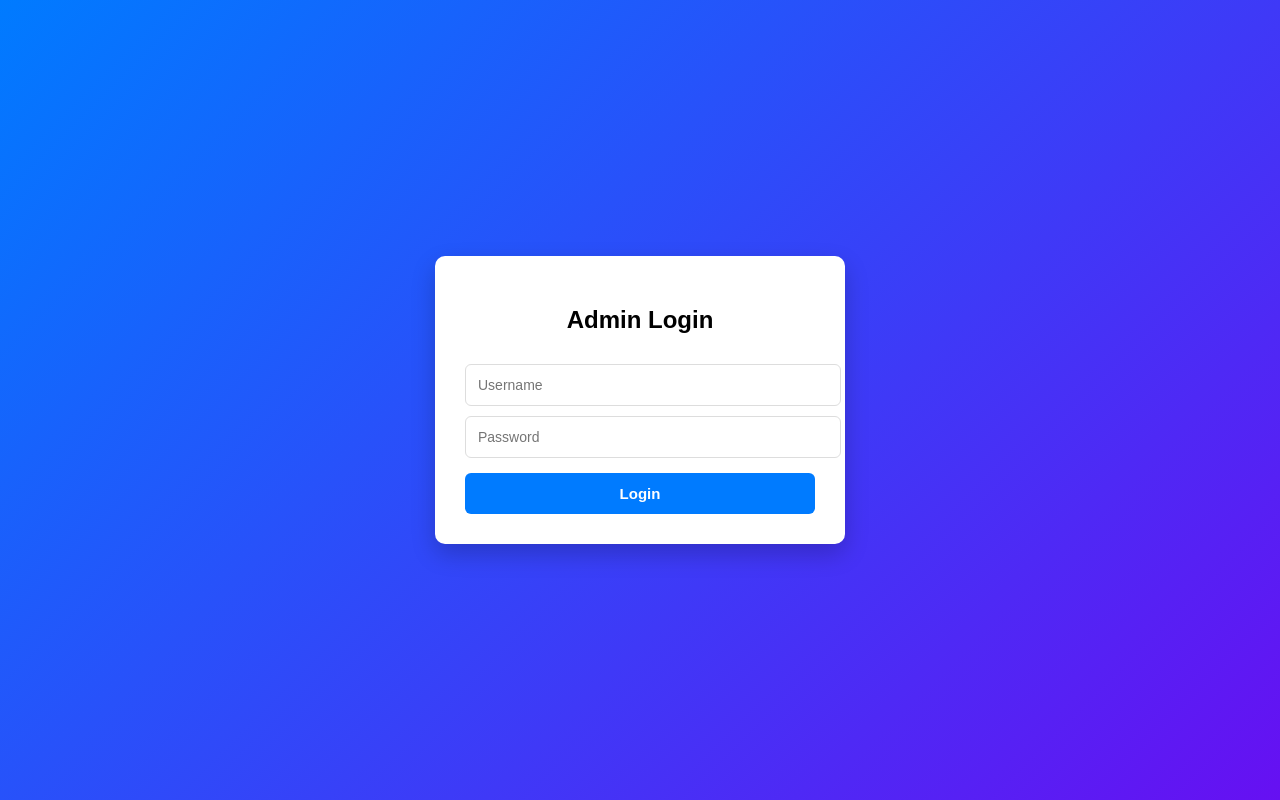
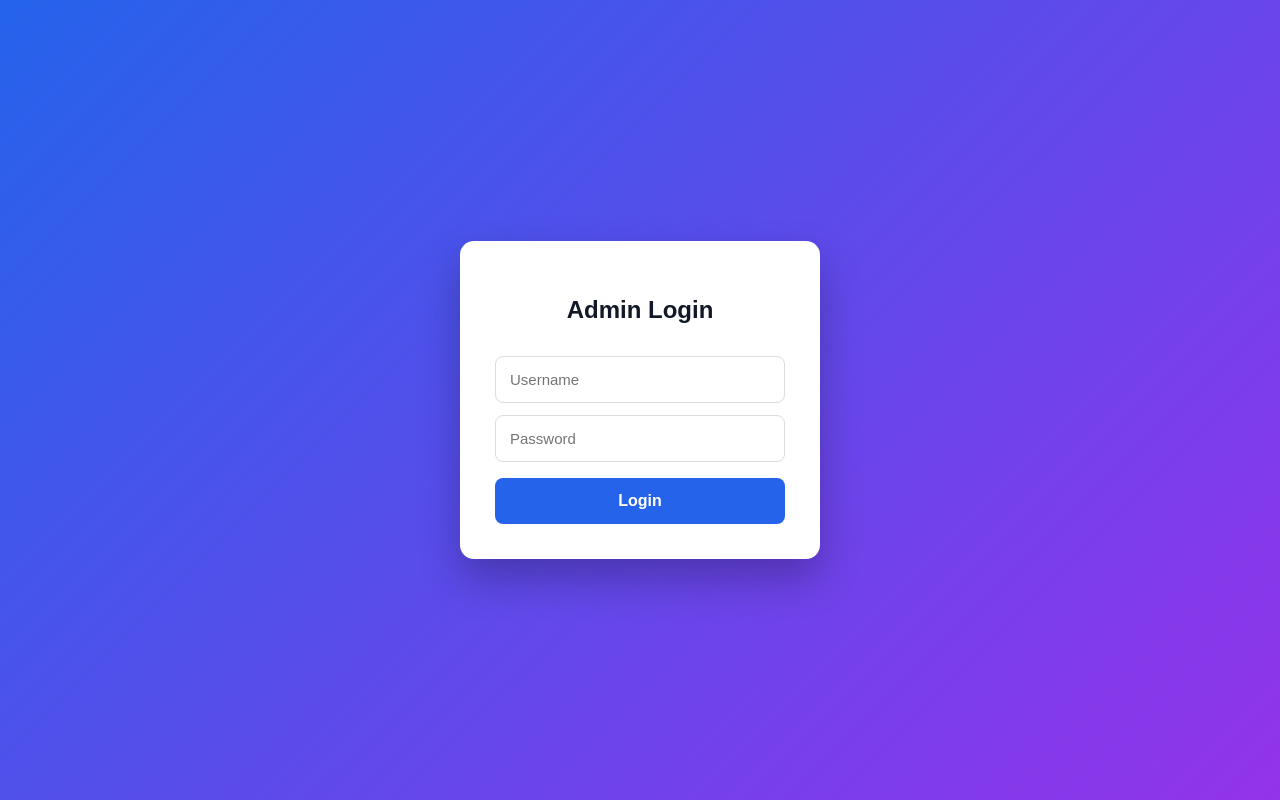
Before and after one commit to karrisubhash/bus_tracker, a Django app: page / in a window 1280 px wide. Run offline with Django 5.2, Linux system fonts and the light colour scheme.

Commit message:
Update admin_login.html

```diff
--- a/templates/admin_login.html
+++ b/templates/admin_login.html
@@ -3,169 +3,217 @@
 <head>
 <title>Admin Login</title>
 
-  <!-- Mobile Responsive -->
 <meta name="viewport" content="width=device-width, initial-scale=1.0">
 
 <style>
-    body {
-      font-family: Arial, sans-serif;
-      display: flex;
-      height: 100vh;
-      justify-content: center;
-      align-items: center;
-      background: linear-gradient(135deg, #007bff, #6610f2);
-      margin: 0;
+
+*{
+box-sizing:border-box;
 }
 
-    .box {
-      background: white;
-      padding: 30px;
-      width: 350px;
-      max-width: 90%;
-      border-radius: 10px;
-      box-shadow: 0 10px 25px rgba(0,0,0,0.2);
-      text-align: center;
+body{
+font-family:Arial,sans-serif;
+display:flex;
+justify-content:center;
+align-items:center;
+min-height:100vh;
+background:linear-gradient(135deg,#2563eb,#9333ea);
+margin:0;
+padding:20px;
 }
 
-    h2 {
-      margin-bottom: 20px;
+/* LOGIN BOX */
+
+.box{
+background:white;
+padding:35px;
+width:360px;
+max-width:100%;
+border-radius:14px;
+box-shadow:0 20px 40px rgba(0,0,0,0.25);
+text-align:center;
 }
 
-    input {
-      width: 100%;
-      padding: 12px;
-      margin-top: 10px;
-      border: 1px solid #ddd;
-      border-radius: 6px;
-      font-size: 14px;
+h2{
+margin-bottom:20px;
+color:#111827;
 }
 
-    button {
-      width: 100%;
-      padding: 12px;
-      margin-top: 15px;
-      background: #007bff;
-      color: white;
-      border: none;
-      border-radius: 6px;
-      cursor: pointer;
-      font-size: 15px;
-      font-weight: bold;
+/* INPUT */
+
+input{
+width:100%;
+padding:14px;
+margin-top:12px;
+border:1px solid #ddd;
+border-radius:8px;
+font-size:15px;
+outline:none;
 }
 
-    button:disabled {
-      background: #999;
-      cursor: not-allowed;
+input:focus{
+border-color:#2563eb;
 }
 
-    /* Loader */
-    .loader {
-      display: none;
-      margin-top: 15px;
+/* BUTTON */
+
+button{
+width:100%;
+padding:14px;
+margin-top:16px;
+background:#2563eb;
+color:white;
+border:none;
+border-radius:8px;
+cursor:pointer;
+font-size:16px;
+font-weight:bold;
+transition:0.2s;
 }
 
-    .spinner {
-      border: 4px solid #f3f3f3;
-      border-top: 4px solid #007bff;
-      border-radius: 50%;
-      width: 35px;
-      height: 35px;
-      animation: spin 1s linear infinite;
-      margin: 10px auto;
+button:hover{
+background:#1d4ed8;
 }
 
-    @keyframes spin {
-      100% { transform: rotate(360deg); }
+button:disabled{
+background:#9ca3af;
+cursor:not-allowed;
 }
 
-    /* Mobile adjustments */
-    @media (max-width: 480px) {
-      .box {
-        padding: 20px;
+/* LOADER */
+
+.loader{
+display:none;
+margin-top:15px;
 }
 
-      input, button {
-        font-size: 16px;
+.spinner{
+border:4px solid #f3f3f3;
+border-top:4px solid #2563eb;
+border-radius:50%;
+width:35px;
+height:35px;
+animation:spin 1s linear infinite;
+margin:10px auto;
 }
+
+@keyframes spin{
+100%{transform:rotate(360deg);}
+}
+
+/* MOBILE */
+
+@media(max-width:480px){
+
+.box{
+padding:25px;
+}
+
+input,button{
+font-size:16px;
+}
+
 }
 
 </style>
 </head>
+
 <body>
 
 <div class="box">
+
 <h2>Admin Login</h2>
 
 <input id="username" placeholder="Username">
+
 <input id="password" type="password" placeholder="Password">
+
 <button id="loginBtn" onclick="login()">Login</button>
 
-  <!-- Loading Spinner -->
 <div class="loader" id="loader">
 <div class="spinner"></div>
 <p>Logging in...</p>
 </div>
+
 </div>
-
 
 <script>
 
-async function login() {
-  const username = document.getElementById("username").value;
-  const password = document.getElementById("password").value;
+const usernameInput = document.getElementById("username");
+const passwordInput = document.getElementById("password");
 const loader = document.getElementById("loader");
 const loginBtn = document.getElementById("loginBtn");
 
-  if (!username || !password) {
-    alert("Please enter username and password");
+/* ENTER KEY LOGIN */
+
+passwordInput.addEventListener("keypress",function(e){
+if(e.key==="Enter"){
+login();
+}
+});
+
+/* LOGIN FUNCTION */
+
+async function login(){
+
+const username=usernameInput.value.trim();
+const password=passwordInput.value.trim();
+
+if(!username || !password){
+alert("Enter username and password");
 return;
 }
 
-  loader.style.display = "block";
-  loginBtn.disabled = true;
+loader.style.display="block";
+loginBtn.disabled=true;
 
-  try {
-    const res = await fetch("/api/token/", {
-      method: "POST",
-      headers: { "Content-Type": "application/json" },
-      body: JSON.stringify({ username, password })
+try{
+
+const res = await fetch("/api/token/",{
+method:"POST",
+headers:{
+"Content-Type":"application/json"
+},
+body:JSON.stringify({username,password})
 });
 
 const data = await res.json();
 
-    if (!res.ok) {
-      alert("Login failed");
-      loader.style.display = "none";
-      loginBtn.disabled = false;
+if(!res.ok){
+alert(data.detail || "Invalid login");
+resetUI();
 return;
 }
 
-    if (data.user?.role !== "admin") {
-      alert("Not an admin");
-      loader.style.display = "none";
-      loginBtn.disabled = false;
+if(data.user?.role!=="admin"){
+alert("You are not an admin");
+resetUI();
 return;
 }
 
-    localStorage.setItem("admin_token", data.access);
-    window.location.href = "/admin-panel/dashboard/";
+/* SAVE TOKEN */
 
-  } catch (error) {
+localStorage.setItem("admin_token",data.access);
+
+/* REDIRECT */
+
+window.location.href="/admin-panel/dashboard/";
+
+}
+catch(error){
+
 alert("Network error");
-    loader.style.display = "none";
-    loginBtn.disabled = false;
-  }
+resetUI();
+
 }
 
+}
 
-/* Safe logout handler (only if button exists) */
-const logoutBtn = document.getElementById("logoutBtn");
-if (logoutBtn) {
-  logoutBtn.addEventListener("click", () => {
-    localStorage.removeItem("admin_token");
-    alert("Logged out successfully");
-    window.location.href = "/admin-panel/login/";
-  });
+/* RESET UI */
+
+function resetUI(){
+loader.style.display="none";
+loginBtn.disabled=false;
 }
 
 </script>
```
Lines whose indentation alone changed are shown as unchanged.
